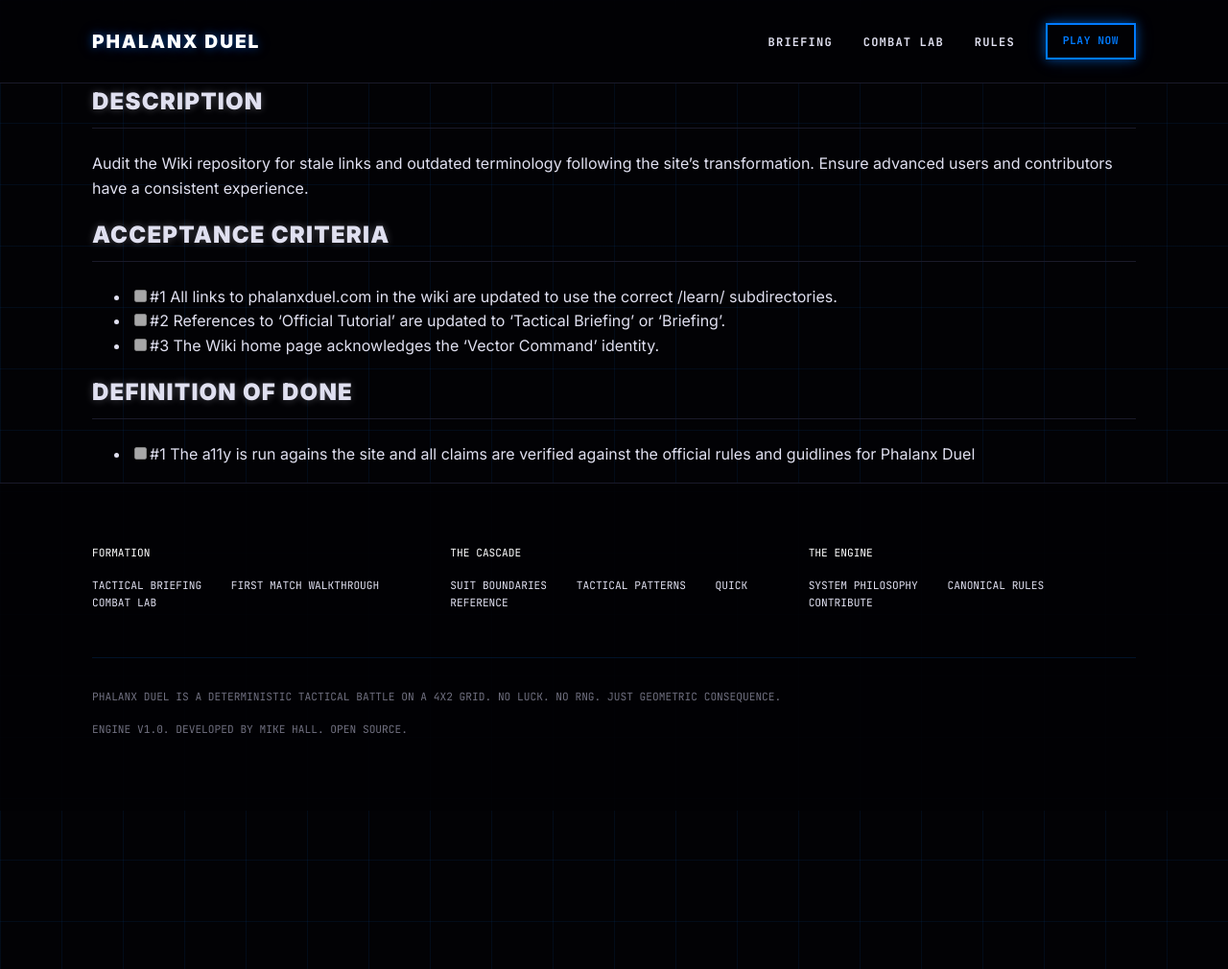
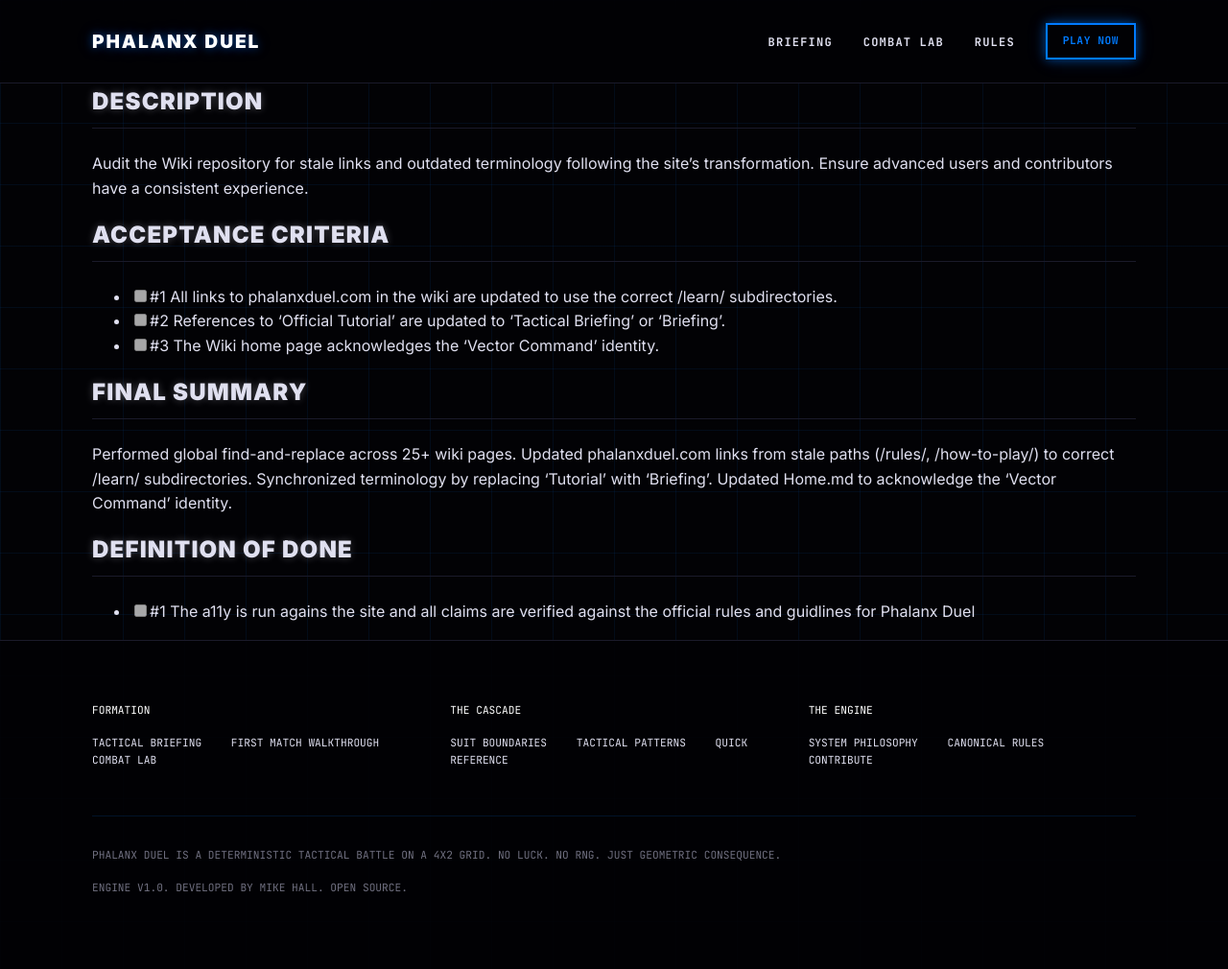
Before and after one commit to phalanxduel/phalanxduel.github.io, a Jekyll site: the page built from backlog/tasks/task-009 - Audit-and-Fix-Wiki-Internal-Links-and-Terminology.md, in a window 1280 px wide and 1010 px high. Shown: the whole window at 96% size. Built offline with Jekyll 4.4.1, drawn with Linux system fonts in a browser that asks for light colours.

Commit message:
Update task TASK-009

```diff
--- a/backlog/tasks/task-009 - Audit-and-Fix-Wiki-Internal-Links-and-Terminology.md
+++ b/backlog/tasks/task-009 - Audit-and-Fix-Wiki-Internal-Links-and-Terminology.md
@@ -24,6 +25,12 @@ Audit the Wiki repository for stale links and outdated terminology following the
 - [ ] #3 The Wiki home page acknowledges the 'Vector Command' identity.
 <!-- AC:END -->
 
+## Final Summary
+
+<!-- SECTION:FINAL_SUMMARY:BEGIN -->
+Performed global find-and-replace across 25+ wiki pages. Updated phalanxduel.com links from stale paths (/rules/, /how-to-play/) to correct /learn/ subdirectories. Synchronized terminology by replacing 'Tutorial' with 'Briefing'. Updated Home.md to acknowledge the 'Vector Command' identity.
+<!-- SECTION:FINAL_SUMMARY:END -->
+
 ## Definition of Done
 <!-- DOD:BEGIN -->
 - [ ] #1 The a11y is run agains the site and all claims are verified against the official rules and guidlines for Phalanx Duel
```
Also changed, not shown: other parts of backlog/tasks/task-009 - Audit-and-Fix-Wiki-Internal-Links-and-Terminology.md (+2 -1 lines).
